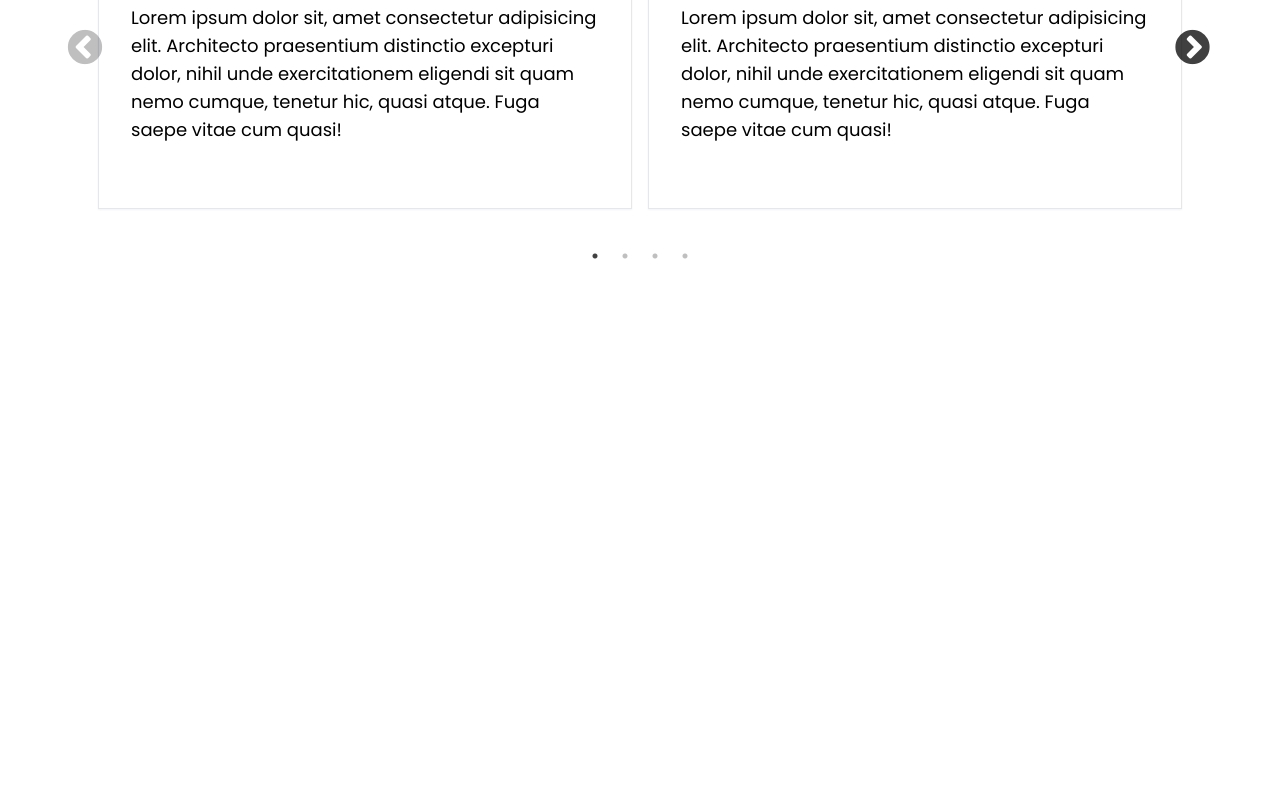
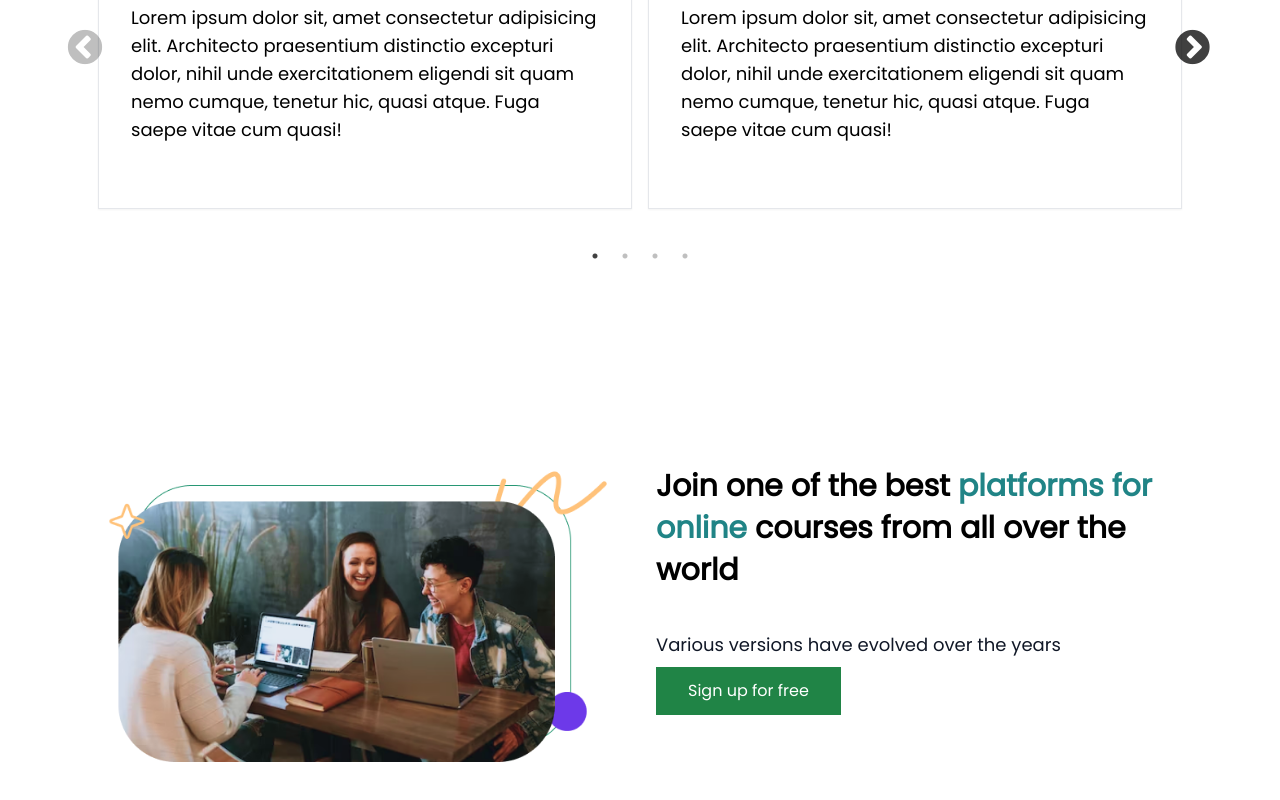
Before and after one commit to FREDVUNI/tailwind-react-landing, a React (Vite) app: page / in a window 1280 px wide. Shown: the part 3022-3822 px from the top of the page. Before the commit the page ends 3359 px from the top, so only its background shows below. Built offline with nearby package versions, Linux system fonts and the light colour scheme.

Commit message:
create cta section

```diff
--- a/src/App.jsx
+++ b/src/App.jsx
@@ -1,5 +1,6 @@
 import React from 'react'
 import { HeroSection, Navbar,Companies,Courses, Achievement,Categories,FeedBack } from './components'
+import CTA from './components/CTA'
 
 function App() {
 
@@ -12,6 +13,7 @@ function App() {
         <Achievement/>
         <Categories/>
         <FeedBack/>
+        <CTA/>
     </div>
   )
 }
--- /dev/null
+++ b/src/components/CTA.jsx
@@ -0,0 +1,23 @@
+import React from 'react'
+import cta from '../assets/cta.png'
+
+const CTA = () => {
+  return (
+    <section className='w-full bg-white py-24 p-4 items-center'>
+        <div className='md:max-w-[1100px] m-auto grid md:grid-cols-2 gap-8 max-w-[400px]'>
+            <img src={cta} alt="hero" className='w-[500px] mx-auto'/>
+            <div className='flex flex-col justify-start gap-4'>
+                <div>
+                <h1 className='md:leading-[42px] py-8 md:text-3xl text-lg font-semibold'>
+                    Join one of the best <span className='text-[#208486]'>platforms for online</span> courses from all over the world
+                </h1>
+                <p className='py-2 text-lg text-gray-900'>Various versions have evolved over the years</p>
+                <button className='max-[780px]:w-full px-8 text-white py-3 bg-[#208446]'>Sign up for free</button>
+                </div>
+            </div>
+        </div>
+    </section>
+  )
+}
+
+export default CTA
--- a/src/components/index.js
+++ b/src/components/index.js
@@ -5,5 +5,6 @@ import Courses from "./Courses";
 import Achievement from "./Achievement";
 import Categories from "./Categories";
 import FeedBack from "./FeedBack";
+import CTA from "./CTA";
 
-export { Navbar,HeroSection,Companies,Courses,Achievement,Categories,FeedBack }
+export { Navbar,HeroSection,Companies,Courses,Achievement,Categories,FeedBack,CTA }
```
